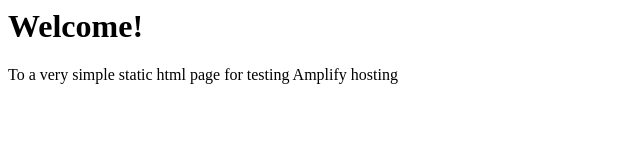
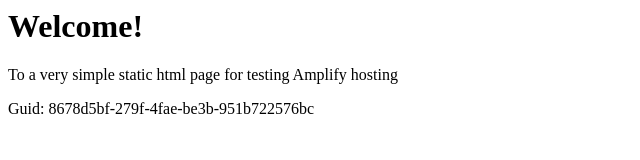
Before and after one commit to aws-aemilia-pdx/Github-PR-Commit-Integration-Test-DoNotTouch-Gith-OKSLNVO2-v1-beta-us-west-2, a website: page src/index.html in a window 1280 px wide. Shown: the whole page, without its empty margins (0-640 px from the left). Drawn offline with Linux system fonts and the light colour scheme.

Commit message:
commit from integ tests

```diff
--- a/src/index.html
+++ b/src/index.html
@@ -1,3 +1,5 @@
+
+
 <html lang="en">
 
 <head>
@@ -10,6 +12,6 @@
 <body>
     <h1>Welcome!</h1>
     <p>To a very simple static html page for testing Amplify hosting</p>
-</body>
+    <p>Guid: 8678d5bf-279f-4fae-be3b-951b722576bc</p></body>
 
 </html>
```
